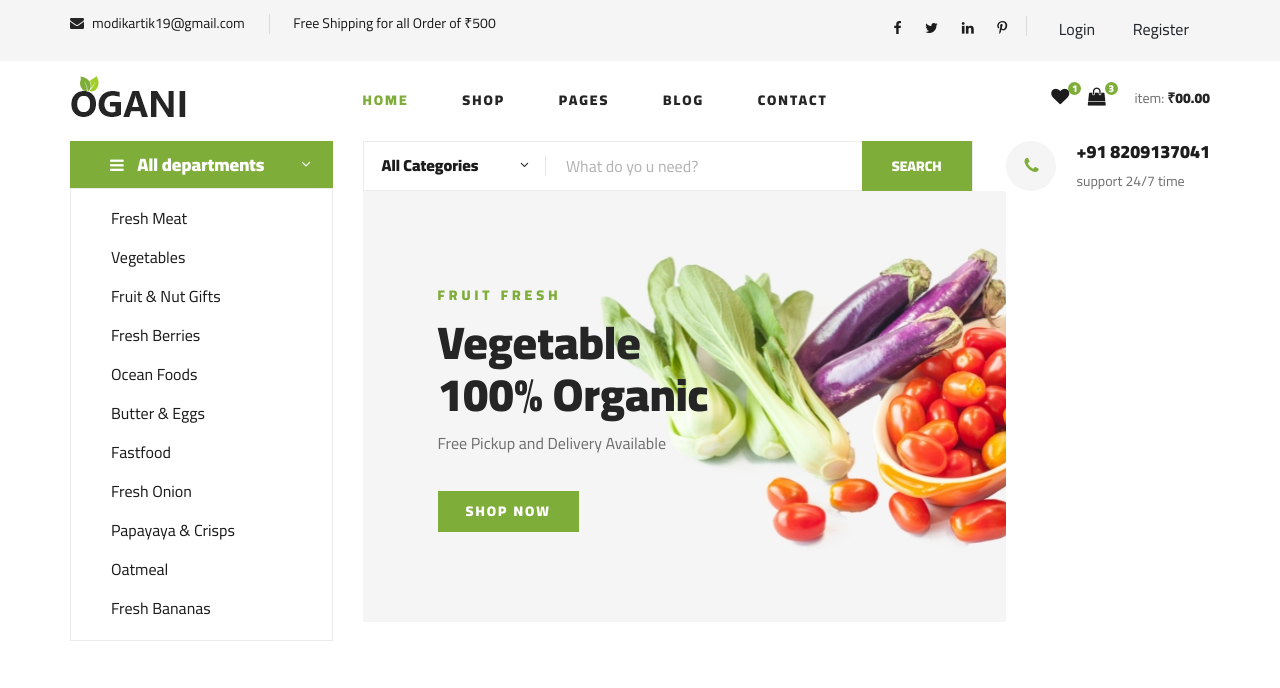
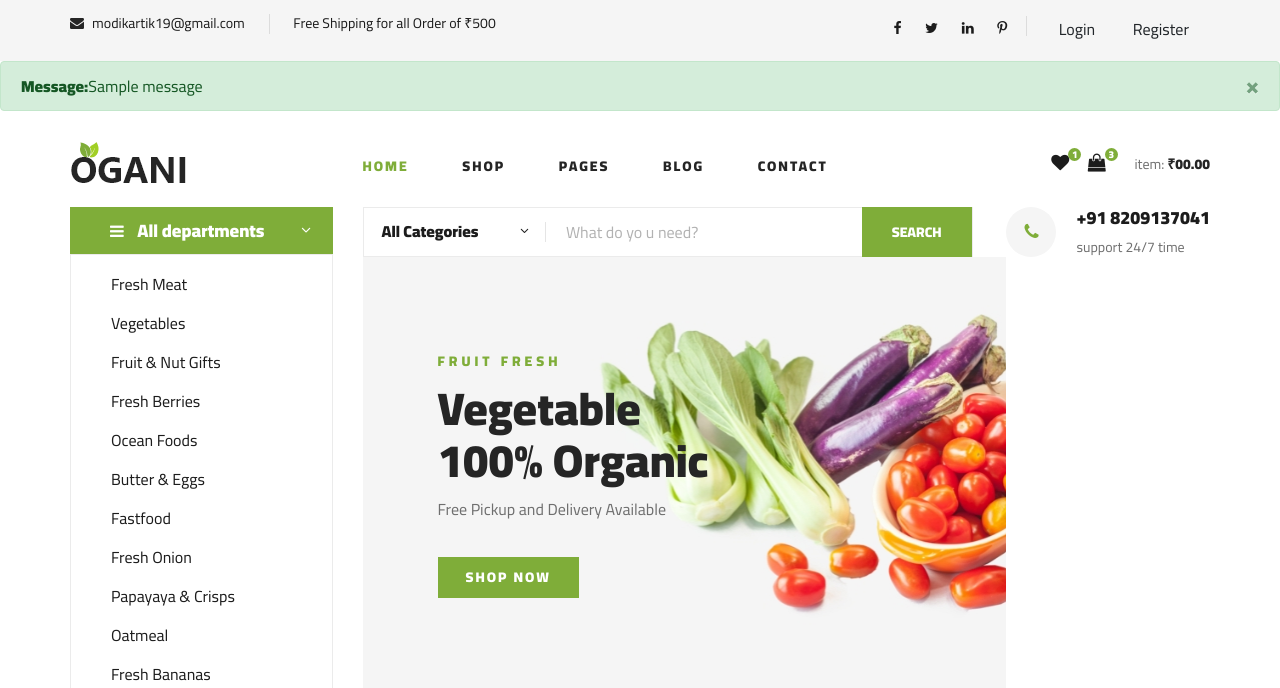
Before and after one commit to Kartik-sharma80/E_com, a Django app: template templates/index.html in a window 1280 px wide. Shown: the top 688 px of the page. Run offline with Django 3.2, Linux system fonts and the light colour scheme; the template is opened without the code that fills it, so the values that code supplies are empty; tables that the repository leaves empty hold one stand-in row (Sample ...); one stand-in notice (Sample message) is shown; some libraries are stand-ins or nearby versions.

Commit message:
Update index.html

```diff
--- a/templates/index.html
+++ b/templates/index.html
@@ -130,7 +130,16 @@
                     </div>
                 </div>
             </div>
-        </div>
+        </div> {% if messages %}
+{% for message in messages %}
+<div class="alert alert-{{ message.tags }} alert-dismissible fade show" role="alert">
+  <strong>Message:</strong>{{ message }}
+  <button type="button" class="close" data-dismiss="alert" aria-label="Close">
+    <span aria-hidden="true">&times;</span>
+  </button>
+</div>
+{% endfor %}
+{% endif %}
         <div class="container">
             <div class="row">
                 <div class="col-lg-3">
```
Also changed, not shown: other parts of templates/index.html (+2 -2 lines).
